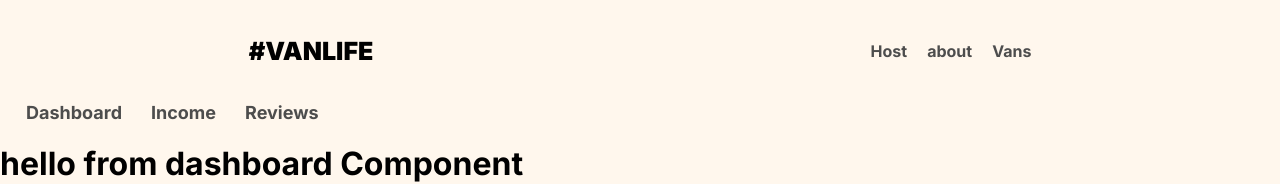
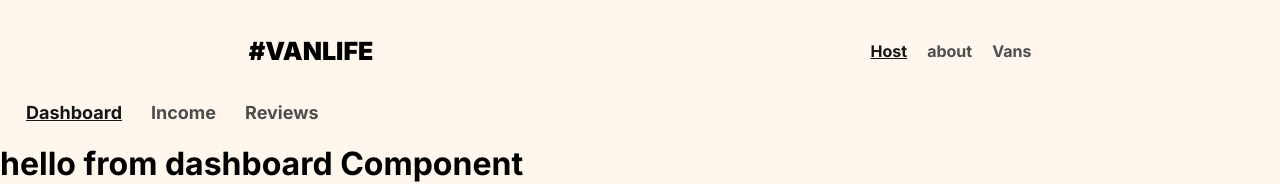
Before and after one commit to ahmadghoniem/vanslife, a React (Vite) app: page /Host in a window 1280 px wide. Shown: the top 184 px of the page. Built offline with nearby package versions, Linux system fonts and the light colour scheme; what miragejs would draw is missing.

Commit message:
routing updates
routing updates

```diff
--- a/src/Components/Header.jsx
+++ b/src/Components/Header.jsx
@@ -1,14 +1,29 @@
-import { Link } from "react-router-dom";
+import { Link, NavLink } from "react-router-dom";
 const Header = () => {
+  const styles = {
+    fontWeight: "bold",
+    textDecoration: "underline",
+    color: "#161616",
+  };
+  /** By default, an active class is added to a <NavLink> component when it is active so you can use CSS to style it.
+   * .header-nav a.active {
+   * font-weight: bold;
+   * text-decoration: underline;
+   * color: #161616; }*/
   return (
     <header>
       <Link className="site-logo" to="/">
         #VANLIFE
       </Link>
-      <nav>
-        <Link to="/Host">Host</Link>
-        <Link to="/about">about</Link>
-        <Link to="/vans">Vans</Link>
+      <nav className="header-nav">
+        <NavLink
+          /* style={({ isActive }) => (isActive ? styles : null)} */
+          to="/Host"
+        >
+          Host
+        </NavLink>
+        <NavLink to="/about">about</NavLink>
+        <NavLink to="/vans">Vans</NavLink>
       </nav>
     </header>
   );
--- a/src/Components/HostLayout.jsx
+++ b/src/Components/HostLayout.jsx
@@ -1,11 +1,13 @@
-import { Outlet, Link } from "react-router-dom";
+import { Outlet, NavLink } from "react-router-dom";
 const DashboardLayout = () => {
   return (
     <>
       <nav className="host-nav">
-        <Link to="/Host">Dashboard</Link>
-        <Link to="/Host/Income">Income</Link>
-        <Link to="/Host/Reviews">Reviews</Link>
+        <NavLink end to="/Host">
+          Dashboard
+        </NavLink>
+        <NavLink to="/Host/Income">Income</NavLink>
+        <NavLink to="/Host/Reviews">Reviews</NavLink>
       </nav>
       <Outlet />
     </>
--- a/src/index.css
+++ b/src/index.css
@@ -28,7 +28,11 @@ header {
 
   padding-block: 36px;
 }
-
+.header-nav a.active {
+  font-weight: bold;
+  text-decoration: underline;
+  color: #161616;
+}
 .site-logo {
   text-decoration: none;
   color: black;
@@ -44,7 +48,7 @@ header a {
   font-size: 16px;
   color: #4d4d4d;
 }
-header a:hover {
+header a:hover:not(:first-child) {
   color: #161616;
   text-decoration: underline;
 }
@@ -317,10 +321,13 @@ section {
 }
 .host-nav a:hover {
   color: #161616;
+  text-decoration-line: underline;
+}
+.host-nav a.active {
+  color: #161616;
   font-weight: 700;
   text-decoration-line: underline;
 }
-
 .site-wrapper {
   min-height: 100vh;
   display: flex;
--- a/src/server.js
+++ b/src/server.js
@@ -86,6 +86,7 @@ createServer({
       console.log(schema.vans);
       return schema.vans.findBy({ name });
     }); */
+    //"vans-name-1223".slice("vans-name-1223".lastIndexOf('-')+1)
 
     this.get("/vans/:name", (schema, request) => {
       let name = request.params.name;
```
